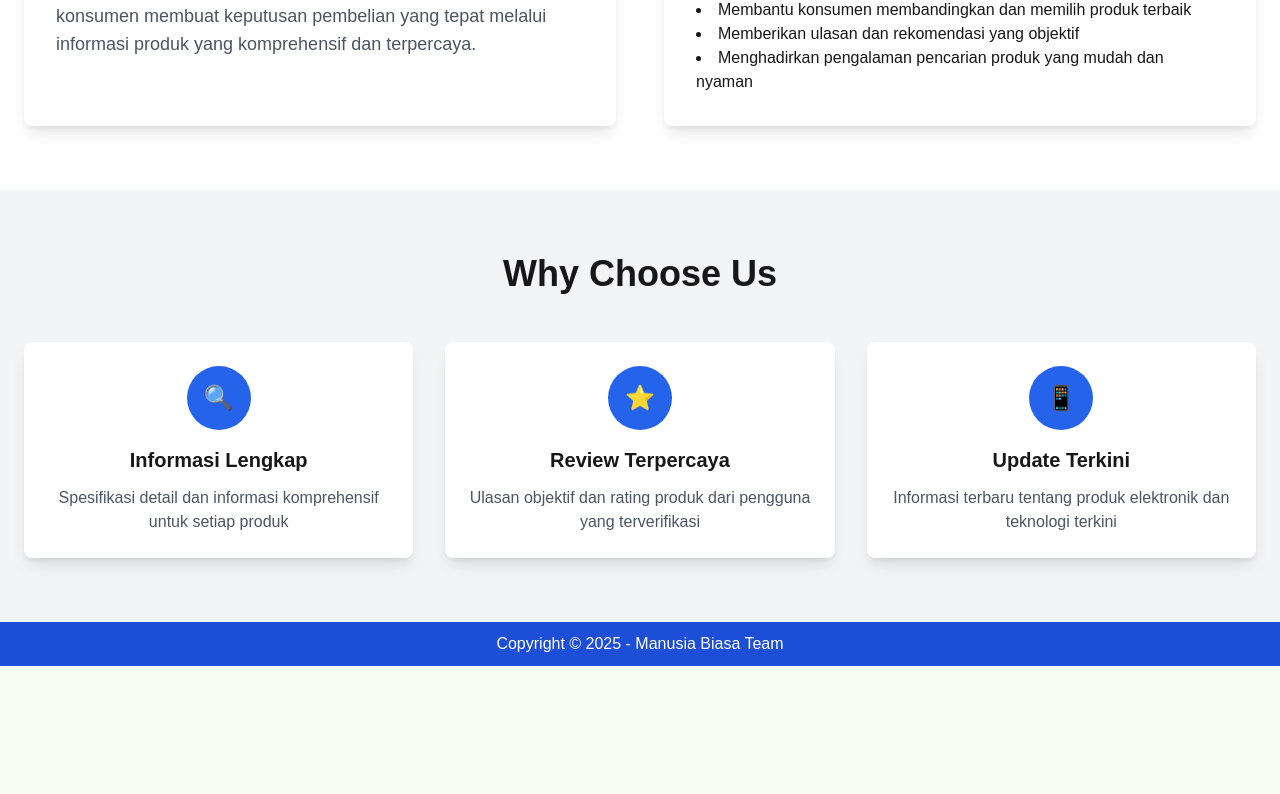
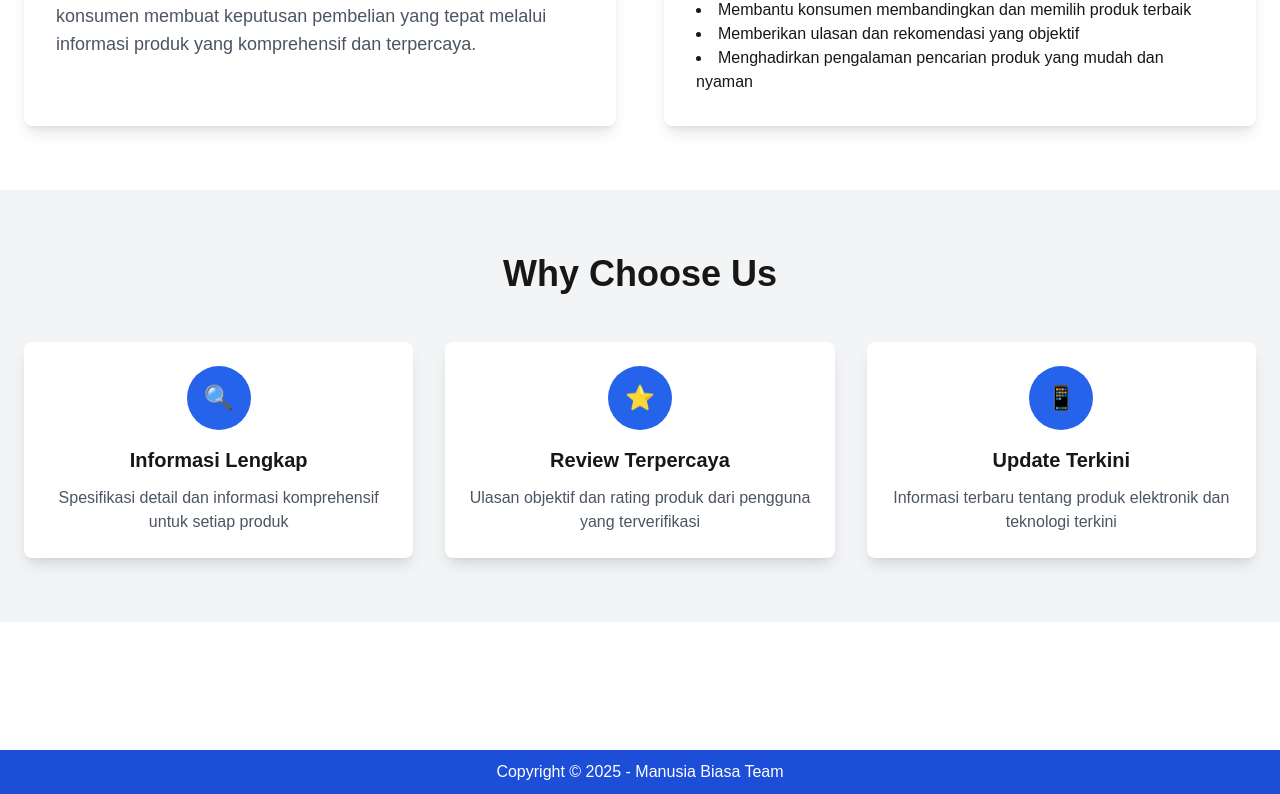
Before and after one commit to Deoca27/manusia-biasa, a Next.js app: page /about in a window 1280 px wide. Shown: the part 538-1332 px from the top of the page. Before the commit the page ends 1204 px from the top, so only its background shows below. Built offline with nearby package versions, Linux system fonts and the light colour scheme.

Commit message:
rendika : menambahkan countainer yang digunakan untuk diisi oleh konten tim

```diff
--- a/app/about/page.tsx
+++ b/app/about/page.tsx
@@ -91,6 +91,9 @@ export default function AboutPage() {
                     </div>
                 </div>
             </div>
+            <div className="py-16 px-6">
+
+            </div>
 
         </>
     );
```
